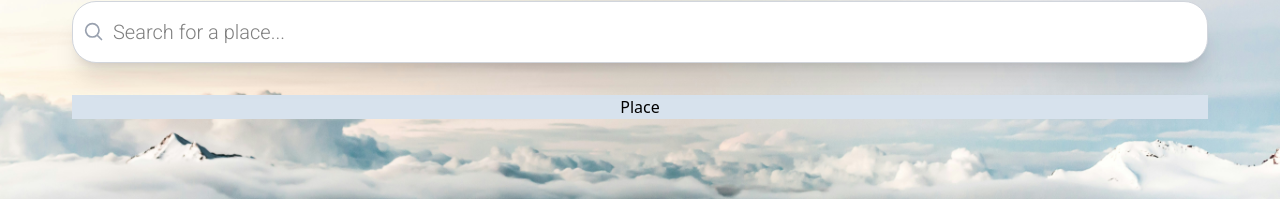
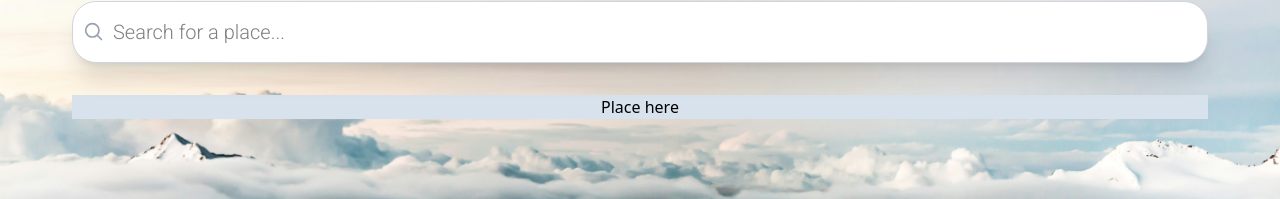
Before and after one commit to TheRegzi/weather-wise, a Next.js app: page / in a window 1280 px wide. Shown: the part 498-697 px from the top of the page. Built offline with nearby package versions, Linux system fonts and the light colour scheme.

Commit message:
feat: test

```diff
--- a/src/app/page.tsx
+++ b/src/app/page.tsx
@@ -1,10 +1,10 @@
-"use client";
+'use client';
 
-import { useState } from "react";
-import SearchInput from "@/components/Searchbar";
+import { useState } from 'react';
+import SearchInput from '@/components/Searchbar';
 
 export default function HomePage() {
-  const [query, setQuery] = useState("");
+  const [query, setQuery] = useState('');
 
   function handleChange(e: React.ChangeEvent<HTMLInputElement>) {
     setQuery(e.target.value);
@@ -20,9 +20,7 @@ export default function HomePage() {
       <h1 className="font-inter font-semibold text-3xl text-shadow">Welcome to WeatherWise!</h1>
       <SearchInput value={query} onChange={handleChange} onSubmit={handleSubmit} />
       <div className="flex flex-col items-center justify-center mt-8 bg-background-secondary">
-<h2>
-  Place
-</h2>
+        <h2>Place here</h2>
       </div>
     </main>
   );
```
